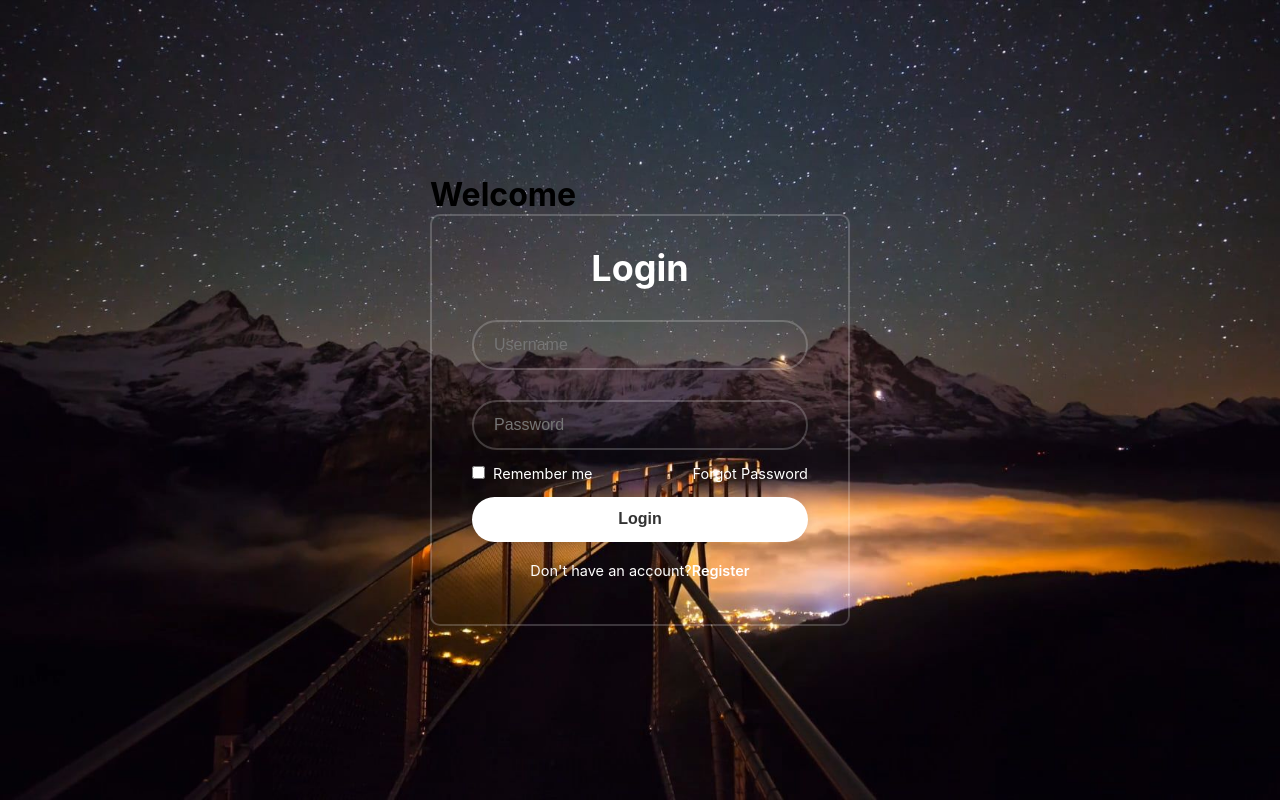
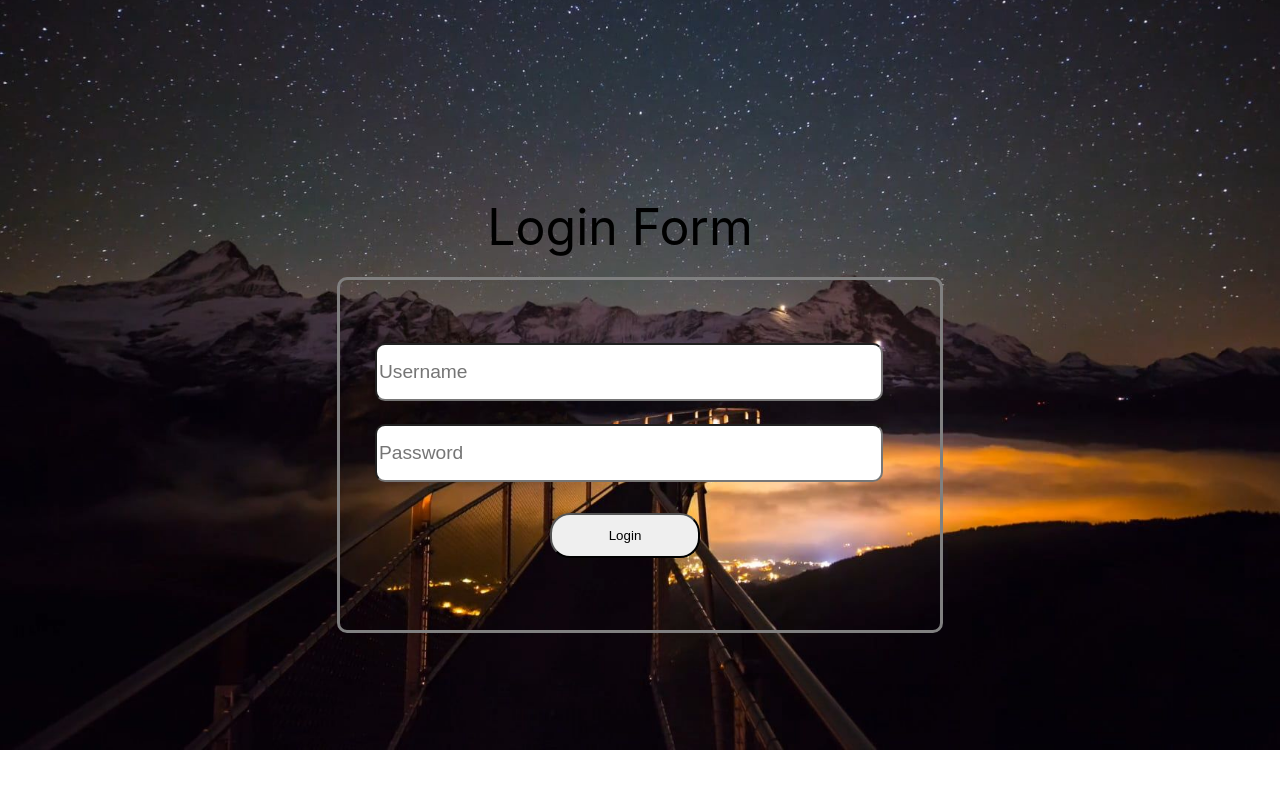
Before and after one commit to robot-88/Basic-React, a React (Create React App) app: page / in a window 1280 px wide. Built offline with nearby package versions, Linux system fonts and the light colour scheme.

Commit message:
Changes of a form

```diff
--- a/src/App.js
+++ b/src/App.js
@@ -1,14 +1,10 @@
-// import logo from './logo.svg';
 import './App.css';
-import Welcome from './components/Welcome';
-// import demo from './components/Welcome.css';
 import LoginForm from './components/Login/LoginForm';
 
 
 function App() {
   return (
    <>
-   <Welcome />
    <LoginForm/>
    </>
   );
--- a/src/components/Login/LoginForm.css
+++ b/src/components/Login/LoginForm.css
@@ -10,10 +10,11 @@
     margin-left: 40%;
 } */
 
+
 .wrapper {
     width: 420px;
     background: transparent;
-    border: 2px solid rgba(255,255,255,.2);
+    border: 2px solid rgba(255, 255, 255, .2);
     /* backdrop-filter: blur(30px); */
     color: #fff;
     border-radius: 10px;
@@ -97,15 +98,60 @@
 .wrapper .register-link {
     font-size: 14.5px;
     text-align: center;
-    margin : 20px 0 15px;
+    margin: 20px 0 15px;
 
 }
-.register-link p a{
+
+.register-link p a {
     color: #fff;
     text-decoration: none;
     font-weight: 600;
 }
 
-.register-link p a:hover{
+.register-link p a:hover {
     text-decoration: underline;
 }
+
+
+
+.loginform {
+    margin-top: 200px;
+    font-size: 50px;
+    margin-left: -40px;
+    text-align: center;
+
+}
+
+.inputarea {
+    border-radius: 10px;
+    margin-top: 100px;
+    padding: 50px;
+    width: 500px;
+    border: 10px solid grey;
+    padding: 50px;
+    margin: 20px;
+    margin-left: 60px;
+    height: 250px;
+    border-width: medium;
+
+}
+
+.text-area {
+    padding: 2px;
+    margin: 10px;
+    width: 100%;
+    height: 50px;
+    border-radius: 10px;
+    font-size: 1.2rem;
+    margin-left: -15px;
+
+}
+
+.login-btn {
+    margin-left: -30px;
+    width: 150px;
+    height: 45px;
+    border-radius: 20px;
+
+
+}
--- a/src/components/Login/LoginForm.js
+++ b/src/components/Login/LoginForm.js
@@ -1,30 +1,14 @@
 import React from 'react'
 import './LoginForm.css'
-import { FaUser } from "react-icons/fa";
-import { FaLock } from "react-icons/fa";
 
 const LoginForm = () => {
   return (
-    <div className='wrapper'>
-      <form action="">
-        <h1>Login</h1>
-        <div className='input-box'>
-          <input type='text' placeholder='Username'/>
-          {/* <FaUser className='icon' /> */}
-        </div>
-        <div className='input-box'>
-          <input type='password' placeholder='Password' />
-          {/* <FaLock className='icon' /> */}
-        </div>
-        <div className='input-remember'>
-         <label> <input type='checkBox'/> Remember me</label>
-         <a href='#'>Forgot Password</a>
-        </div>
-        <button type='submit'>Login</button>
-        <div className='register-link'>
-          <p>Don't have an account?<a href="#">Register</a></p>
-        </div>
-      </form>
+    <div className='loginform'>Login Form
+    <div className='inputarea'>
+      <input type='text' placeholder='Username' className='text-area'/>
+      <input type='password' placeholder='Password' className='text-area'></input>
+      <button type='submit' className="login-btn">Login</button>
+    </div>
     </div>
   )
 }
--- a/src/components/Welcome.css
+++ /dev/null
@@ -1,5 +0,0 @@
-.demo{
-    text-align: center;
-    margin-top: 3rem;
-
-}
--- a/src/components/Welcome.js
+++ /dev/null
@@ -1,9 +0,0 @@
-import React from 'react'
-
-export default function Welcome() {
-  return (
-    <div>
-      <h1 className='demo'>Welcome</h1>
-    </div>
-  )
-}
--- a/src/index.css
+++ b/src/index.css
@@ -1,8 +1,9 @@
 
 * {
-  margin: 0;
+  /* margin: 0;
   padding: 0;
-  box-sizing: border-box;
+  box-sizing: border-box; */
+  margin-top: -50px;
 
 }
 body {
```
